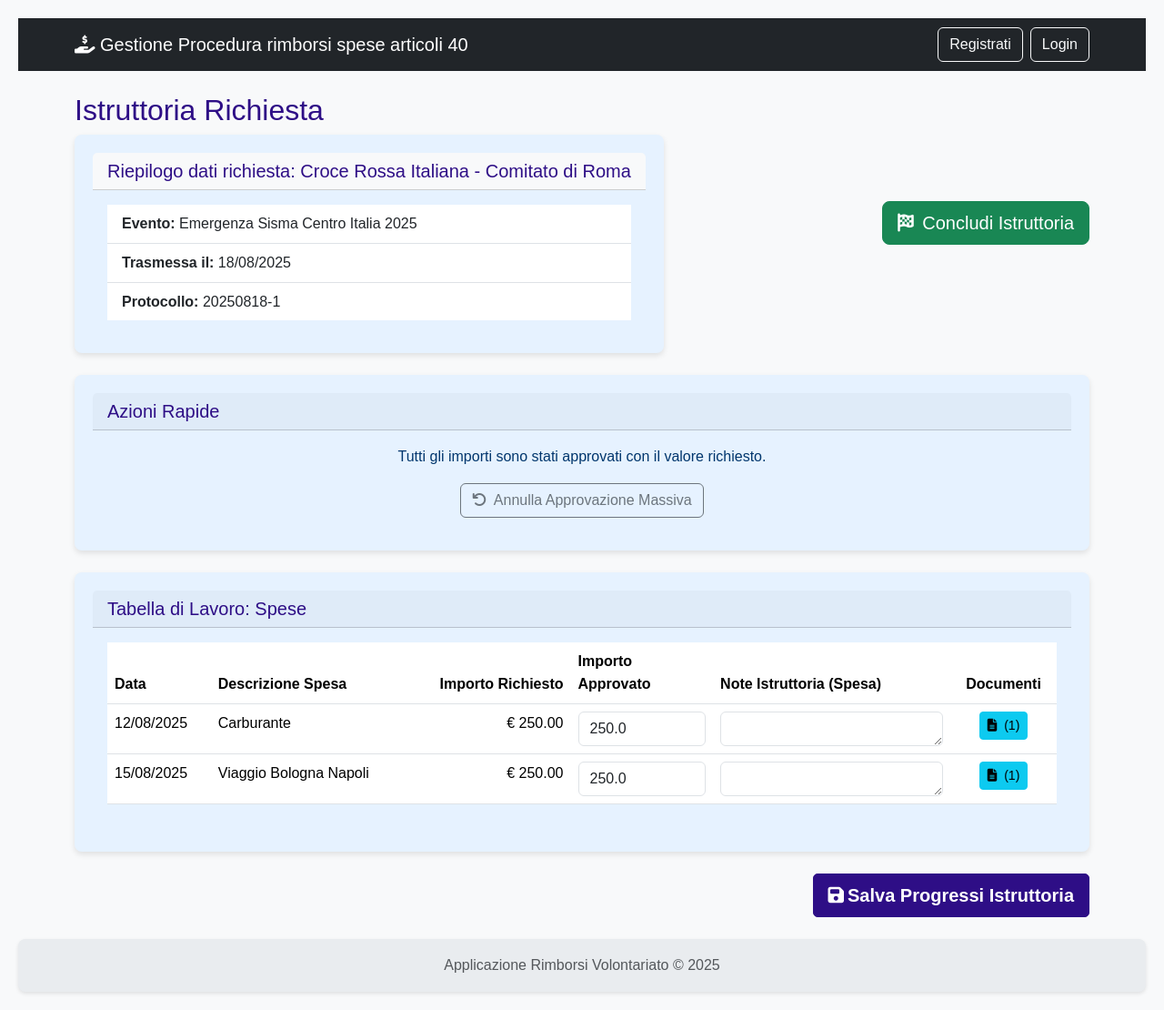
After one commit to DanielePivetti/Rimborsi, a Flask app: template rimborsi/templates/istruttoria/dettaglio_istruttoria_old.html in a window 1280 px wide. The commit adds this page. Shown: the whole page at 91% size. Run offline with Flask 3, Linux system fonts and the light colour scheme; the template is opened without the code that fills it: values that come from a table or form of the project are taken from there, others are empty; some libraries are stand-ins or nearby versions.

Commit message:
Aggiunta spese impiego mezzi e gestione documenti completa con allegati e trasmissione finale e dashboard intelligente su stato in bozza e gestione istruttoria e approvazione massiva e modale documenti

```diff
--- /dev/null
+++ b/rimborsi/templates/istruttoria/dettaglio_istruttoria_old.html
@@ -0,0 +1,137 @@
+{% extends 'base.html' %}
+
+{% block title %}Istruttoria Richiesta ID: {{ richiesta.id }}{% endblock %}
+
+{% block content %}
+    <div class="d-flex justify-content-between align-items-center mb-4">
+        <div>
+            <h2 class="mb-0">Istruttoria Richiesta</h2>
+            <div class="card shadow-sm mt-2">
+                <div class="card-header bg-light">
+                    <h5 class="mb-0">Riepilogo dati richiesta: {{ richiesta.organizzazione.nome }}</h5>
+                </div>
+                <div class="card-body">
+                    <ul class="list-group list-group-flush">
+                        <li class="list-group-item"><strong>Evento:</strong> {{ richiesta.evento.nome }}</li>
+                        <li class="list-group-item"><strong>Trasmessa il:</strong> {{ richiesta.data_invio.strftime('%d/%m/%Y') }}</li>
+                        <li class="list-group-item"><strong>Protocollo:</strong> {{ richiesta.protocollo_invio }}</li>
+                    </ul>
+                </div>
+            </div>
+        </div>
+        <div>
+            <a href="{{ url_for('istruttoria.controlla_istruttoria', richiesta_id=richiesta.id) }}" class="btn btn-success btn-lg">
+                <i class="fas fa-flag-checkered me-1"></i> Concludi Istruttoria
+            </a>
+        </div>
+    </div>
+
+    <div class="card shadow-sm mb-4">
+        <div class="card-header"><h5 class="mb-0">Azioni Rapide</h5></div>
+        <div class="card-body text-center">
+            {% set tutti_importi_approvati = richiesta.spese and (richiesta.spese|selectattr('importo_approvato')|list|length == richiesta.spese|length) and (richiesta.spese|sum(attribute='importo_richiesto') == richiesta.spese|sum(attribute='importo_approvato')) %}
+
+            {% if tutti_importi_approvati %}
+                <p>Tutti gli importi sono stati approvati con il valore richiesto.</p>
+                <form action="{{ url_for('istruttoria.reset_importi_approvati', richiesta_id=richiesta.id) }}" method="POST" class="d-inline">
+                    <button type="submit" class="btn btn-outline-secondary">
+                        <i class="fas fa-undo me-1"></i> Annulla Approvazione Massiva
+                    </button>
+                </form>
+            {% else %}
+                <p>Risparmia tempo approvando tutti gli importi richiesti in un solo click.</p>
+                <form action="{{ url_for('istruttoria.approva_tutti_importi', richiesta_id=richiesta.id) }}" method="POST" class="d-inline">
+                    <button type="submit" class="btn btn-success">
+                        <i class="fas fa-check-double me-1"></i> Approva Tutti gli Importi
+                    </button>
+                </form>
+            {% endif %}
+        </div>
+    </div>
+
+    <form action="{{ url_for('istruttoria.salva_istruttoria', richiesta_id=richiesta.id) }}" method="POST">
+        <div class="card shadow-sm">
+            <div class="card-header"><h5 class="mb-0">Tabella di Lavoro: Spese</h5></div>
+            <div class="card-body">
+                <table class="table table-hover">
+                    <thead>
+                        <tr>
+                            <th>Data</th>
+                            <th>Descrizione Spesa</th>
+                            <th class="text-end">Importo Richiesto</th>
+                            <th style="width: 15%;">Importo Approvato</th>
+                            <th style="width: 25%;">Note Istruttoria (Spesa)</th>
+                            <th class="text-center">Documenti</th>
+                        </tr>
+                    </thead>
+                    <tbody>
+                        {% for spesa in richiesta.spese %}
+                        <tr>
+                            <td>{{ spesa.data_spesa.strftime('%d/%m/%Y') }}</td>
+                            <td>{{ spesa.descrizione_spesa }}</td>
+                            <td class="text-end">&euro; {{ "%.2f"|format(spesa.importo_richiesto) }}</td>
+                            <td>
+                                <input type="number" step="0.01" name="importo_approvato_{{ spesa.id }}" class="form-control"
+                                       value="{{ spesa.importo_approvato if spesa.importo_approvato is not none else '' }}">
+                            </td>
+                            <td>
+                                <textarea name="note_spesa_{{ spesa.id }}" class="form-control" rows="1">{{ spesa.note_istruttoria or '' }}</textarea>
+                            </td>
+                            <td class="text-center">
+                                <button type="button" class="btn btn-info btn-sm" data-bs-toggle="modal" data-bs-target="#documentiModal_{{ spesa.id }}">
+                                    <i class="fas fa-file-alt me-1"></i> ({{ spesa.documenti|length }})
+                                </button>
+                            </td>
+                        </tr>
+                        {% endfor %}
+                    </tbody>
+                </table>
+            </div>
+        </div>
+
+        <div class="text-end mt-4">
+            <button type="submit" class="btn btn-primary btn-lg">
+                <i class="fas fa-save me-1"></i> Salva Progressi Istruttoria
+            </button>
+        </div>
+
+        {% for spesa in richiesta.spese %}
+        <div class="modal fade" id="documentiModal_{{ spesa.id }}" tabindex="-1" aria-labelledby="modalLabel_{{ spesa.id }}" aria-hidden="true">
+            <div class="modal-dialog modal-lg">
+                <div class="modal-content">
+                    <div class="modal-header">
+                        <h5 class="modal-title" id="modalLabel_{{ spesa.id }}">Documenti per Spesa #{{ spesa.id }}</h5>
+                        <button type="button" class="btn-close" data-bs-dismiss="modal" aria-label="Close"></button>
+                    </div>
+                    <div class="modal-body">
+                        <ul class="list-group">
+                            {% for doc in spesa.documenti %}
+                            <li class="list-group-item">
+                                <div class="row align-items-center">
+                                    <div class="col-md-6">
+                                        <strong>{{ doc.get_tipo_documento_display() }}</strong> del {{ doc.data_documento.strftime('%d/%m/%Y') }}
+                                        <small class="text-muted">(&euro; {{ "%.2f"|format(doc.importo_documento) }})</small>
+                                    </div>
+                                    <div class="col-md-6">
+                                        <div class="form-check">
+                                            <input class="form-check-input" type="checkbox" name="verificato_{{ doc.id }}" id="verificato_{{ doc.id }}" {% if doc.verificato %}checked{% endif %}>
+                                            <label class="form-check-label" for="verificato_{{ doc.id }}">Verificato</label>
+                                        </div>
+                                        <textarea name="note_documento_{{ doc.id }}" class="form-control form-control-sm mt-1" rows="1" placeholder="Note...">{{ doc.note_istruttore or '' }}</textarea>
+                                    </div>
+                                </div>
+                            </li>
+                            {% else %}
+                            <li class="list-group-item">Nessun documento per questa spesa.</li>
+                            {% endfor %}
+                        </ul>
+                    </div>
+                    <div class="modal-footer">
+                        <button type="button" class="btn btn-secondary" data-bs-dismiss="modal">Chiudi</button>
+                    </div>
+                </div>
+            </div>
+        </div>
+        {% endfor %}
+    </form>
+{% endblock %}
```
Also changed, not shown: rimborsi/istruttoria/routes.py (+29 -1 lines), rimborsi/templates/istruttoria/_modal_documenti.html (added, +53 -0 lines), rimborsi/templates/istruttoria/dettaglio_istruttoria.html (+14 -67 lines), instance/rimborsi.db.
